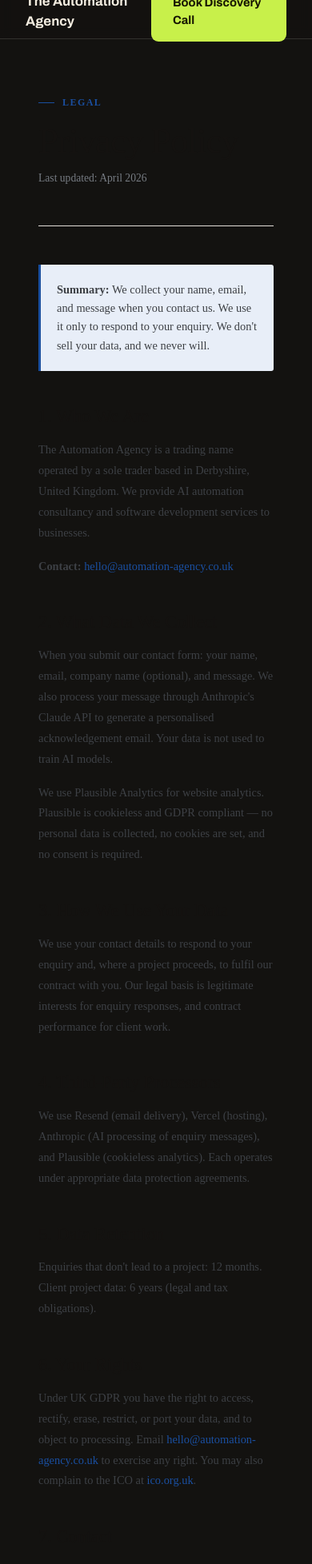
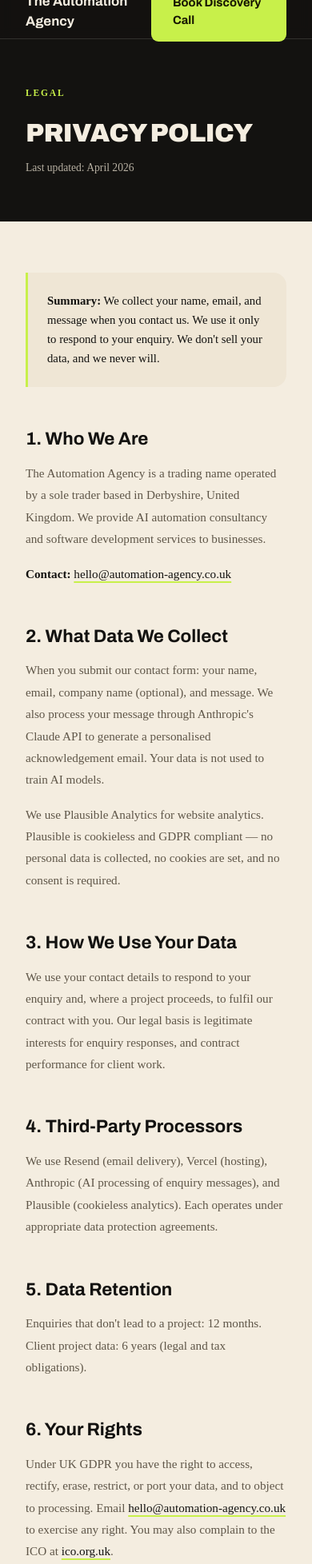
Before and after one commit to BuilderBenv1/automation_agency, a Next.js app: page /privacy in a window 390 px wide. Shown: the part 20-1976 px from the top of the page at 80% size. Built offline with nearby package versions, Linux system fonts and the light colour scheme.

Commit message:
Restyle legal pages, remove email phone, clean up legacy tokens, fix color-scheme

```diff
--- a/app/api/quick-audit/route.ts
+++ b/app/api/quick-audit/route.ts
@@ -136,7 +136,7 @@ Write the Quick-Audit now.`,
           </div>
           <div style="margin-top:36px;padding-top:24px;border-top:1px solid #e2ddd8;font-size:12px;color:#767b82;">
             <p>When you&apos;re ready to dig deeper, book a free 30-minute discovery call at <a href="https://www.automation-agency.co.uk/#contact" style="color:#1a4fa0;">automation-agency.co.uk</a> — or just reply to this email.</p>
-            <p>The Automation Agency · Chesterfield, Derbyshire · 01246 923041</p>
+            <p>The Automation Agency · Chesterfield, Derbyshire</p>
           </div>
         </div>
       `,
--- a/app/cookies/page.tsx
+++ b/app/cookies/page.tsx
@@ -12,27 +12,67 @@ export default function CookiesPage() {
   return (
     <>
       <Nav />
-      <main className="max-w-[760px] mx-auto px-12 pt-[72px] pb-24 mt-[68px]">
-        <div className="eyebrow mb-4">Legal</div>
-        <h1 className="font-serif font-normal text-[2.8rem] tracking-[-0.02em] leading-[1.1] mb-3">Cookie Policy</h1>
-        <p className="text-[0.85rem] text-brand-muted mb-12 pb-12 border-b border-brand-border">Last updated: April 2026</p>
 
-        <div className="bg-accent-light border-l-[3px] border-accent p-5 rounded-r-brand mb-8">
-          <p className="text-[0.9rem] text-brand-mid m-0 leading-relaxed"><strong>Good news:</strong> This website uses Plausible Analytics, which is completely cookieless. We do not set any analytics cookies, and no consent banner is required.</p>
+      {/* HERO */}
+      <div className="bg-ink text-cream">
+        <div className="max-w-[840px] mx-auto px-8 md:px-14 pt-32 md:pt-36 pb-14">
+          <div className="kicker mb-6">Legal</div>
+          <h1 className="font-display font-black text-display-lg uppercase mb-4">Cookie Policy</h1>
+          <p className="text-[0.85rem] text-muted-dark">Last updated: April 2026</p>
         </div>
+      </div>
 
-        <h2 className="font-serif font-normal text-[1.4rem] mt-10 mb-3">What Are Cookies?</h2>
-        <p className="text-[0.9rem] text-brand-mid leading-[1.8] mb-4">Cookies are small text files stored on your device when you visit a website.</p>
+      {/* BODY */}
+      <section className="bg-cream text-ink">
+        <div className="max-w-[840px] mx-auto px-8 md:px-14 py-16 md:py-20">
+          <div className="bg-cream-2 border-l-[3px] border-lime rounded-r-2xl p-6 mb-10">
+            <p className="text-[0.92rem] text-ink m-0 leading-relaxed">
+              <strong>Good news:</strong> This website uses Plausible Analytics, which is completely cookieless.
+              We do not set any analytics cookies, and no consent banner is required.
+            </p>
+          </div>
 
-        <h2 className="font-serif font-normal text-[1.4rem] mt-10 mb-3">Cookies We Use</h2>
-        <p className="text-[0.9rem] text-brand-mid leading-[1.8] mb-4">This website does not set any cookies for analytics or tracking. We may set a single essential session cookie if you submit our contact form, solely to process your submission. It is deleted when you close your browser.</p>
+          <h2 className="font-display font-bold text-[1.4rem] text-ink mt-12 mb-3">What Are Cookies?</h2>
+          <p className="text-[0.95rem] text-muted-cream leading-[1.8] mb-4">
+            Cookies are small text files stored on your device when you visit a website.
+          </p>
 
-        <h2 className="font-serif font-normal text-[1.4rem] mt-10 mb-3">Analytics</h2>
-        <p className="text-[0.9rem] text-brand-mid leading-[1.8] mb-4">We use Plausible Analytics, a privacy-first, cookieless analytics tool. Plausible does not collect personal data, does not set cookies, and is fully GDPR, CCPA, and PECR compliant. No consent is required. You can learn more at <a href="https://plausible.io/privacy-focused-web-analytics" target="_blank" rel="noopener" className="text-accent">plausible.io</a>.</p>
+          <h2 className="font-display font-bold text-[1.4rem] text-ink mt-12 mb-3">Cookies We Use</h2>
+          <p className="text-[0.95rem] text-muted-cream leading-[1.8] mb-4">
+            This website does not set any cookies for analytics or tracking. We may set a single essential
+            session cookie if you submit our contact form, solely to process your submission. It is deleted
+            when you close your browser.
+          </p>
 
-        <h2 className="font-serif font-normal text-[1.4rem] mt-10 mb-3">Contact</h2>
-        <p className="text-[0.9rem] text-brand-mid leading-[1.8]">Questions: <a href="mailto:hello@automation-agency.co.uk" className="text-accent">hello@automation-agency.co.uk</a></p>
-      </main>
+          <h2 className="font-display font-bold text-[1.4rem] text-ink mt-12 mb-3">Analytics</h2>
+          <p className="text-[0.95rem] text-muted-cream leading-[1.8] mb-4">
+            We use Plausible Analytics, a privacy-first, cookieless analytics tool. Plausible does not collect
+            personal data, does not set cookies, and is fully GDPR, CCPA, and PECR compliant. No consent is
+            required. You can learn more at{' '}
+            <a
+              href="https://plausible.io/privacy-focused-web-analytics"
+              target="_blank"
+              rel="noopener"
+              className="text-ink underline decoration-lime decoration-2 underline-offset-4"
+            >
+              plausible.io
+            </a>
+            .
+          </p>
+
+          <h2 className="font-display font-bold text-[1.4rem] text-ink mt-12 mb-3">Contact</h2>
+          <p className="text-[0.95rem] text-muted-cream leading-[1.8]">
+            Questions:{' '}
+            <a
+              href="mailto:hello@automation-agency.co.uk"
+              className="text-ink underline decoration-lime decoration-2 underline-offset-4"
+            >
+              hello@automation-agency.co.uk
+            </a>
+          </p>
+        </div>
+      </section>
+
       <Footer />
     </>
   )
--- a/app/globals.css
+++ b/app/globals.css
@@ -4,7 +4,7 @@
 
 @layer base {
   :root {
-    color-scheme: light only;
+    color-scheme: dark;
   }
 
   html {
@@ -18,10 +18,6 @@
 }
 
 @layer utilities {
-  .font-serif {
-    font-family: var(--font-instrument-serif), Georgia, serif;
-  }
-
   .font-sans {
     font-family: var(--font-instrument-sans), system-ui, sans-serif;
   }
@@ -78,66 +74,6 @@
   to { opacity: 1; transform: translateY(0); }
 }
 
-.btn-primary {
-  display: inline-flex;
-  align-items: center;
-  background: #0f1b2d;
-  color: #fff;
-  border-radius: 3px;
-  font-family: var(--font-instrument-sans), system-ui, sans-serif;
-  font-weight: 600;
-  text-decoration: none;
-  transition: background 0.18s;
-  border: none;
-  cursor: pointer;
-}
-.btn-primary:hover { background: #1e2f47; }
-
-.btn-outline {
-  display: inline-flex;
-  align-items: center;
-  background: transparent;
-  color: #3d4045;
-  border: 1.5px solid #c8c2bb;
-  border-radius: 3px;
-  font-family: var(--font-instrument-sans), system-ui, sans-serif;
-  font-weight: 600;
-  text-decoration: none;
-  transition: all 0.18s;
-  cursor: pointer;
-}
-.btn-outline:hover { border-color: #3d4045; color: #141210; }
-
-.btn-accent {
-  display: inline-flex;
-  align-items: center;
-  background: #1a4fa0;
-  color: #fff;
-  border-radius: 3px;
-  font-family: var(--font-instrument-sans), system-ui, sans-serif;
-  font-weight: 600;
-  text-decoration: none;
-  transition: background 0.18s;
-  border: none;
-  cursor: pointer;
-}
-.btn-accent:hover { background: #153f80; }
-
-.btn-white {
-  display: inline-flex;
-  align-items: center;
-  background: #fff;
-  color: #0f1b2d;
-  border-radius: 3px;
-  font-family: var(--font-instrument-sans), system-ui, sans-serif;
-  font-weight: 600;
-  text-decoration: none;
-  transition: background 0.18s;
-  border: none;
-  cursor: pointer;
-}
-.btn-white:hover { background: #f0efec; }
-
 .btn-lime {
   display:inline-flex; align-items:center; gap:.5rem;
   background:#c8f04a; color:#161500; font-family:var(--font-archivo),system-ui,sans-serif;
--- a/app/privacy/page.tsx
+++ b/app/privacy/page.tsx
@@ -1,5 +1,4 @@
 import type { Metadata } from 'next'
-import Link from 'next/link'
 import Nav from '@/components/Nav'
 import Footer from '@/components/Footer'
 
@@ -13,40 +12,106 @@ export default function PrivacyPage() {
   return (
     <>
       <Nav />
-      <main className="max-w-[760px] mx-auto px-12 pt-[72px] pb-24 mt-[68px]">
-        <div className="eyebrow mb-4">Legal</div>
-        <h1 className="font-serif font-normal text-[2.8rem] tracking-[-0.02em] leading-[1.1] mb-3">Privacy Policy</h1>
-        <p className="text-[0.85rem] text-brand-muted mb-12 pb-12 border-b border-brand-border">Last updated: April 2026</p>
 
-        <div className="prose-content">
-          <div className="bg-accent-light border-l-[3px] border-accent p-5 rounded-r-brand mb-10">
-            <p className="text-[0.9rem] text-brand-mid leading-relaxed m-0"><strong>Summary:</strong> We collect your name, email, and message when you contact us. We use it only to respond to your enquiry. We don&apos;t sell your data, and we never will.</p>
+      {/* HERO */}
+      <div className="bg-ink text-cream">
+        <div className="max-w-[840px] mx-auto px-8 md:px-14 pt-32 md:pt-36 pb-14">
+          <div className="kicker mb-6">Legal</div>
+          <h1 className="font-display font-black text-display-lg uppercase mb-4">Privacy Policy</h1>
+          <p className="text-[0.85rem] text-muted-dark">Last updated: April 2026</p>
+        </div>
+      </div>
+
+      {/* BODY */}
+      <section className="bg-cream text-ink">
+        <div className="max-w-[840px] mx-auto px-8 md:px-14 py-16 md:py-20">
+          <div className="bg-cream-2 border-l-[3px] border-lime rounded-r-2xl p-6 mb-12">
+            <p className="text-[0.92rem] text-ink leading-relaxed m-0">
+              <strong>Summary:</strong> We collect your name, email, and message when you contact us. We use it
+              only to respond to your enquiry. We don&apos;t sell your data, and we never will.
+            </p>
           </div>
 
-          <h2 className="font-serif font-normal text-[1.4rem] mt-10 mb-3">1. Who We Are</h2>
-          <p className="text-[0.9rem] text-brand-mid leading-[1.8] mb-4">The Automation Agency is a trading name operated by a sole trader based in Derbyshire, United Kingdom. We provide AI automation consultancy and software development services to businesses.</p>
-          <p className="text-[0.9rem] text-brand-mid leading-[1.8] mb-4"><strong>Contact:</strong> <a href="mailto:hello@automation-agency.co.uk" className="text-accent">hello@automation-agency.co.uk</a></p>
+          <h2 className="font-display font-bold text-[1.4rem] text-ink mt-12 mb-3">1. Who We Are</h2>
+          <p className="text-[0.95rem] text-muted-cream leading-[1.8] mb-4">
+            The Automation Agency is a trading name operated by a sole trader based in Derbyshire, United
+            Kingdom. We provide AI automation consultancy and software development services to businesses.
+          </p>
+          <p className="text-[0.95rem] text-muted-cream leading-[1.8] mb-4">
+            <strong className="text-ink">Contact:</strong>{' '}
+            <a
+              href="mailto:hello@automation-agency.co.uk"
+              className="text-ink underline decoration-lime decoration-2 underline-offset-4"
+            >
+              hello@automation-agency.co.uk
+            </a>
+          </p>
 
-          <h2 className="font-serif font-normal text-[1.4rem] mt-10 mb-3">2. What Data We Collect</h2>
-          <p className="text-[0.9rem] text-brand-mid leading-[1.8] mb-4">When you submit our contact form: your name, email, company name (optional), and message. We also process your message through Anthropic&apos;s Claude API to generate a personalised acknowledgement email. Your data is not used to train AI models.</p>
-          <p className="text-[0.9rem] text-brand-mid leading-[1.8] mb-4">We use Plausible Analytics for website analytics. Plausible is cookieless and GDPR compliant — no personal data is collected, no cookies are set, and no consent is required.</p>
+          <h2 className="font-display font-bold text-[1.4rem] text-ink mt-12 mb-3">2. What Data We Collect</h2>
+          <p className="text-[0.95rem] text-muted-cream leading-[1.8] mb-4">
+            When you submit our contact form: your name, email, company name (optional), and message. We also
+            process your message through Anthropic&apos;s Claude API to generate a personalised acknowledgement
+            email. Your data is not used to train AI models.
+          </p>
+          <p className="text-[0.95rem] text-muted-cream leading-[1.8] mb-4">
+            We use Plausible Analytics for website analytics. Plausible is cookieless and GDPR compliant — no
+            personal data is collected, no cookies are set, and no consent is required.
+          </p>
 
-          <h2 className="font-serif font-normal text-[1.4rem] mt-10 mb-3">3. How We Use Your Data</h2>
-          <p className="text-[0.9rem] text-brand-mid leading-[1.8] mb-4">We use your contact details to respond to your enquiry and, where a project proceeds, to fulfil our contract with you. Our legal basis is legitimate interests for enquiry responses, and contract performance for client work.</p>
+          <h2 className="font-display font-bold text-[1.4rem] text-ink mt-12 mb-3">3. How We Use Your Data</h2>
+          <p className="text-[0.95rem] text-muted-cream leading-[1.8] mb-4">
+            We use your contact details to respond to your enquiry and, where a project proceeds, to fulfil our
+            contract with you. Our legal basis is legitimate interests for enquiry responses, and contract
+            performance for client work.
+          </p>
 
-          <h2 className="font-serif font-normal text-[1.4rem] mt-10 mb-3">4. Third-Party Processors</h2>
-          <p className="text-[0.9rem] text-brand-mid leading-[1.8] mb-4">We use Resend (email delivery), Vercel (hosting), Anthropic (AI processing of enquiry messages), and Plausible (cookieless analytics). Each operates under appropriate data protection agreements.</p>
+          <h2 className="font-display font-bold text-[1.4rem] text-ink mt-12 mb-3">4. Third-Party Processors</h2>
+          <p className="text-[0.95rem] text-muted-cream leading-[1.8] mb-4">
+            We use Resend (email delivery), Vercel (hosting), Anthropic (AI processing of enquiry messages), and
+            Plausible (cookieless analytics). Each operates under appropriate data protection agreements.
+          </p>
 
-          <h2 className="font-serif font-normal text-[1.4rem] mt-10 mb-3">5. Data Retention</h2>
-          <p className="text-[0.9rem] text-brand-mid leading-[1.8] mb-4">Enquiries that don&apos;t lead to a project: 12 months. Client project data: 6 years (legal and tax obligations).</p>
+          <h2 className="font-display font-bold text-[1.4rem] text-ink mt-12 mb-3">5. Data Retention</h2>
+          <p className="text-[0.95rem] text-muted-cream leading-[1.8] mb-4">
+            Enquiries that don&apos;t lead to a project: 12 months. Client project data: 6 years (legal and tax
+            obligations).
+          </p>
 
-          <h2 className="font-serif font-normal text-[1.4rem] mt-10 mb-3">6. Your Rights</h2>
-          <p className="text-[0.9rem] text-brand-mid leading-[1.8] mb-4">Under UK GDPR you have the right to access, rectify, erase, restrict, or port your data, and to object to processing. Email <a href="mailto:hello@automation-agency.co.uk" className="text-accent">hello@automation-agency.co.uk</a> to exercise any right. You may also complain to the ICO at <a href="https://ico.org.uk" className="text-accent" target="_blank" rel="noopener">ico.org.uk</a>.</p>
+          <h2 className="font-display font-bold text-[1.4rem] text-ink mt-12 mb-3">6. Your Rights</h2>
+          <p className="text-[0.95rem] text-muted-cream leading-[1.8] mb-4">
+            Under UK GDPR you have the right to access, rectify, erase, restrict, or port your data, and to
+            object to processing. Email{' '}
+            <a
+              href="mailto:hello@automation-agency.co.uk"
+              className="text-ink underline decoration-lime decoration-2 underline-offset-4"
+            >
+              hello@automation-agency.co.uk
+            </a>{' '}
+            to exercise any right. You may also complain to the ICO at{' '}
+            <a
+              href="https://ico.org.uk"
+              className="text-ink underline decoration-lime decoration-2 underline-offset-4"
+              target="_blank"
+              rel="noopener"
+            >
+              ico.org.uk
+            </a>
+            .
+          </p>
 
-          <h2 className="font-serif font-normal text-[1.4rem] mt-10 mb-3">7. Contact</h2>
-          <p className="text-[0.9rem] text-brand-mid leading-[1.8] mb-4">For privacy queries: <a href="mailto:hello@automation-agency.co.uk" className="text-accent">hello@automation-agency.co.uk</a></p>
+          <h2 className="font-display font-bold text-[1.4rem] text-ink mt-12 mb-3">7. Contact</h2>
+          <p className="text-[0.95rem] text-muted-cream leading-[1.8]">
+            For privacy queries:{' '}
+            <a
+              href="mailto:hello@automation-agency.co.uk"
+              className="text-ink underline decoration-lime decoration-2 underline-offset-4"
+            >
+              hello@automation-agency.co.uk
+            </a>
+          </p>
         </div>
-      </main>
+      </section>
+
       <Footer />
     </>
   )
--- a/app/terms/page.tsx
+++ b/app/terms/page.tsx
@@ -8,16 +8,7 @@ export const metadata: Metadata = {
   alternates: { canonical: 'https://www.automation-agency.co.uk/terms' },
 }
 
-export default function TermsPage() {
-  return (
-    <>
-      <Nav />
-      <main className="max-w-[760px] mx-auto px-12 pt-[72px] pb-24 mt-[68px]">
-        <div className="eyebrow mb-4">Legal</div>
-        <h1 className="font-serif font-normal text-[2.8rem] tracking-[-0.02em] leading-[1.1] mb-3">Terms & Conditions</h1>
-        <p className="text-[0.85rem] text-brand-muted mb-12 pb-12 border-b border-brand-border">Last updated: April 2026 · Governing law: England & Wales</p>
-
-        {[
+const sections = [
   { h: '1. About Us', p: 'The Automation Agency is a trading name operated by a sole trader in Derbyshire, England. Contact: hello@automation-agency.co.uk. By engaging our services, you agree to these terms.' },
   { h: '2. Services', p: 'We provide AI automation consultancy and software development as agreed in writing for each project. Work begins only upon written agreement and receipt of any deposit required.' },
   { h: '3. Payment Terms', p: 'Fixed-price projects: 50% deposit before work begins, 50% on completion. Retainers: invoiced monthly in advance, due within 14 days. Late payment: statutory interest applies under the Late Payment of Commercial Debts (Interest) Act 1998. All prices are exclusive of VAT unless stated.' },
@@ -26,13 +17,34 @@ export default function TermsPage() {
   { h: '6. Limitation of Liability', p: 'Our total liability for any claim shall not exceed total fees paid in the 12 months preceding the claim. We are not liable for indirect or consequential damages. Nothing limits liability for death, personal injury caused by negligence, or fraud.' },
   { h: '7. Termination', p: 'Either party may terminate with 14 days written notice (projects) or 30 days written notice (retainers). You will be invoiced for all work completed to the termination date.' },
   { h: '8. Governing Law', p: 'These terms are governed by the laws of England and Wales. Disputes are subject to the exclusive jurisdiction of English and Welsh courts.' },
-        ].map(({ h, p }) => (
+]
+
+export default function TermsPage() {
+  return (
+    <>
+      <Nav />
+
+      {/* HERO */}
+      <div className="bg-ink text-cream">
+        <div className="max-w-[840px] mx-auto px-8 md:px-14 pt-32 md:pt-36 pb-14">
+          <div className="kicker mb-6">Legal</div>
+          <h1 className="font-display font-black text-display-lg uppercase mb-4">Terms &amp; Conditions</h1>
+          <p className="text-[0.85rem] text-muted-dark">Last updated: April 2026 · Governing law: England &amp; Wales</p>
+        </div>
+      </div>
+
+      {/* BODY */}
+      <section className="bg-cream text-ink">
+        <div className="max-w-[840px] mx-auto px-8 md:px-14 py-16 md:py-20">
+          {sections.map(({ h, p }) => (
             <div key={h}>
-            <h2 className="font-serif font-normal text-[1.4rem] mt-10 mb-3">{h}</h2>
-            <p className="text-[0.9rem] text-brand-mid leading-[1.8] mb-4">{p}</p>
+              <h2 className="font-display font-bold text-[1.4rem] text-ink mt-12 first:mt-0 mb-3">{h}</h2>
+              <p className="text-[0.95rem] text-muted-cream leading-[1.8] mb-4">{p}</p>
             </div>
           ))}
-      </main>
+        </div>
+      </section>
+
       <Footer />
     </>
   )
```
Also changed, not shown: tailwind.config.ts (+0 -11 lines). Lines whose indentation alone changed are shown as unchanged.
